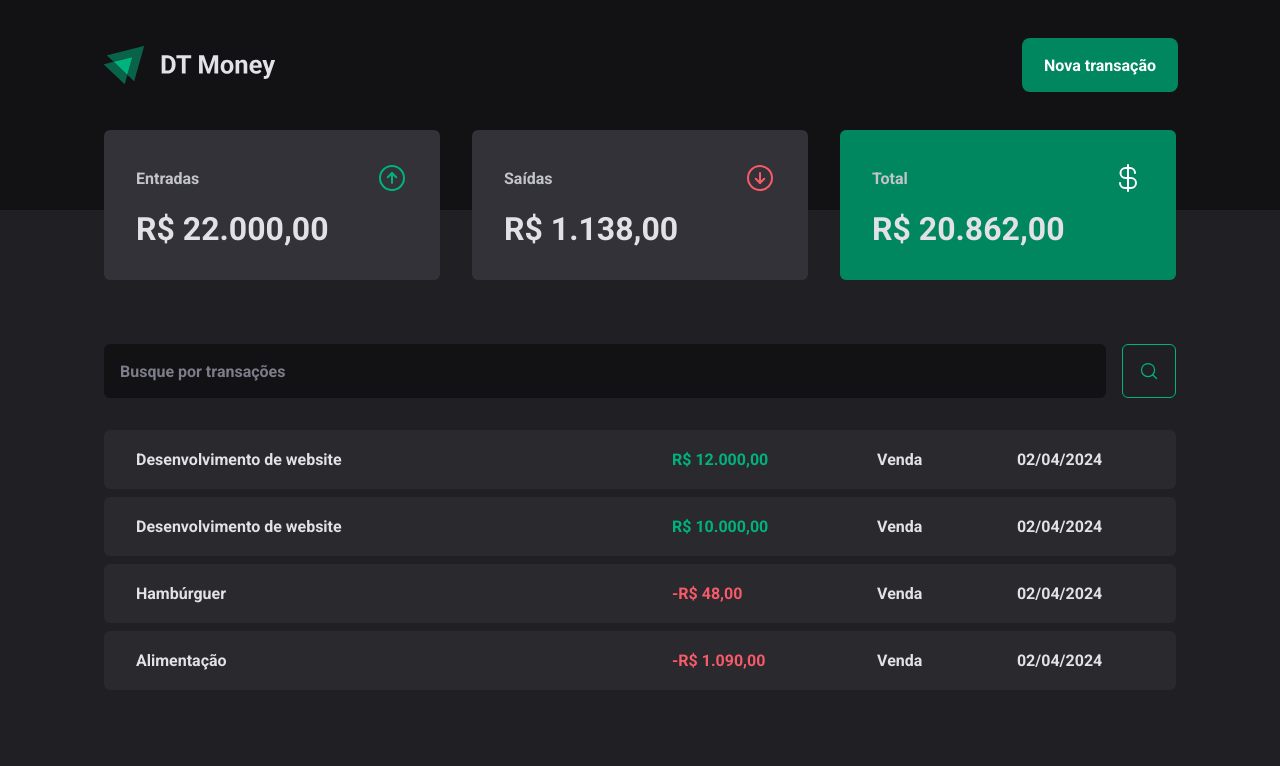
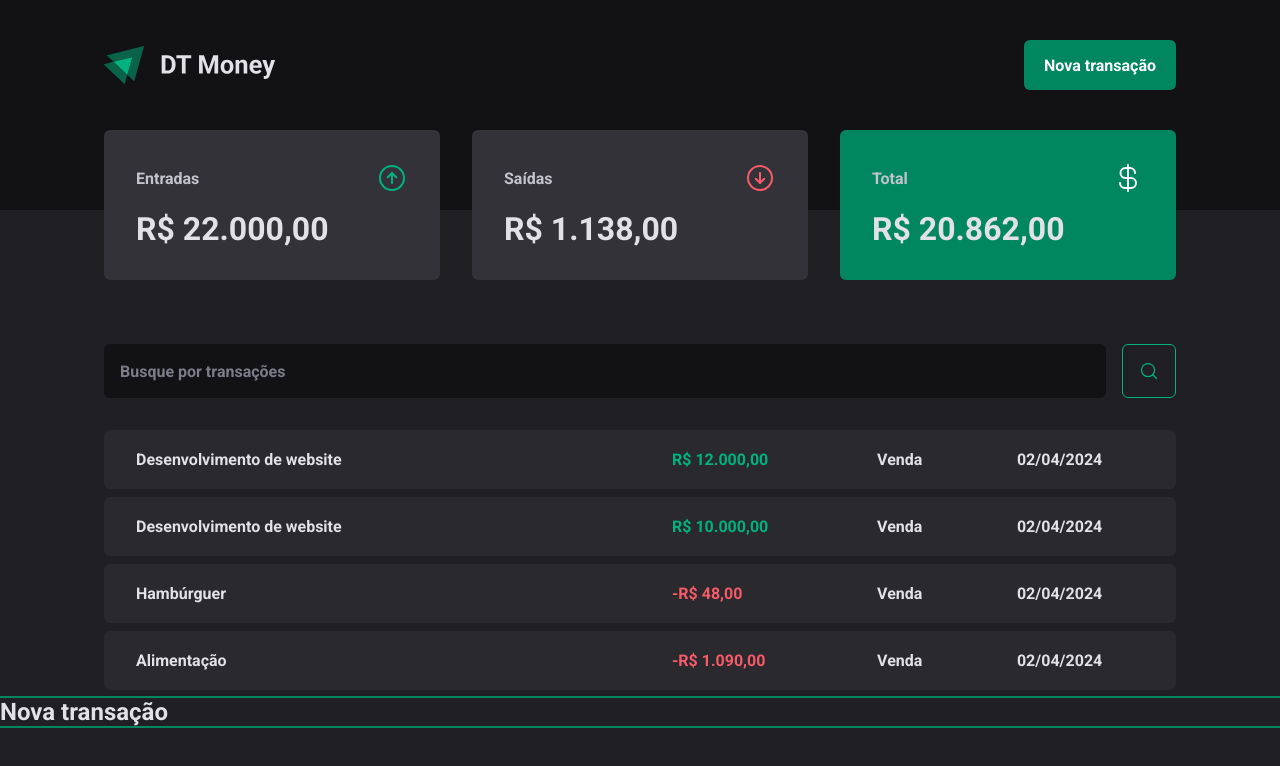
Before and after one commit to lucasunemat/curso-reactjs-3-rocketseat-ts, a React (Vite) app: page / in a window 1280 px wide. Both pictures are taken after a click on the button "Nova transação". Shown: the top 766 px of the page. Built offline with nearby package versions, Linux system fonts and the light colour scheme.

Commit message:
começando estilização de modal

```diff
--- a/src/components/Header/index.tsx
+++ b/src/components/Header/index.tsx
@@ -8,6 +8,13 @@ import * as Dialog from '@radix-ui/react-dialog'; // Importando tudo que foi exp
  * Mas para evitar de usar um css com biblioteca (styled (Dialog.Trigger``)) vamos usar a prop asChild
  * A prop asChild faz o Dialog.Trigger deixar de atuaar como botão para usar o componente filho (NewTransactionButton) como botão
  * Dialog.Portal basicamente é um portal mesmo, tudo que vc coloca nele pode ser renderizado em qualquer outro lugar da aplicação
+ * O Portal é usado para renderizar o modal em qualquer lugar da aplicação (afinal ele não ta dentro de div nenhuma, so tamo configurando ele aqui pq o botão que ativa ele ta no header)
+ * O Dialog.Overlay é aquele fundo opaco de quando o modal é ativado
+ * O Dialog.Content é o conteudo do modal
+ * Dialog.Title é o titulo do modal, anunciado inclusive em leitores de tela
+ * Dialog.Description pode ser usado para descrição de informações adicionais ( não será usado)
+ * Dialog.Close é o botão de fechar o modal
+ * A parte de acessibilidade vem junto: enter abre o modal, esc fecha o modal, tab navega entre os elementos do modal
  */
 export function Header() {
     return (
@@ -20,7 +27,13 @@ export function Header() {
                     </Dialog.Trigger>
 
                     <Dialog.Portal>
+                        <Dialog.Overlay />
 
+                        <Dialog.Content>
+                            <Dialog.Title>
+                                Nova transação
+                            </Dialog.Title>
+                        </Dialog.Content>
                     </Dialog.Portal>
                 </Dialog.Root>
             </HeaderContent>
```
Also changed, not shown: src/components/NewTransactionModal/index.tsx (added, +7 -0 lines), src/components/NewTransactionModal/styles.ts (added).
